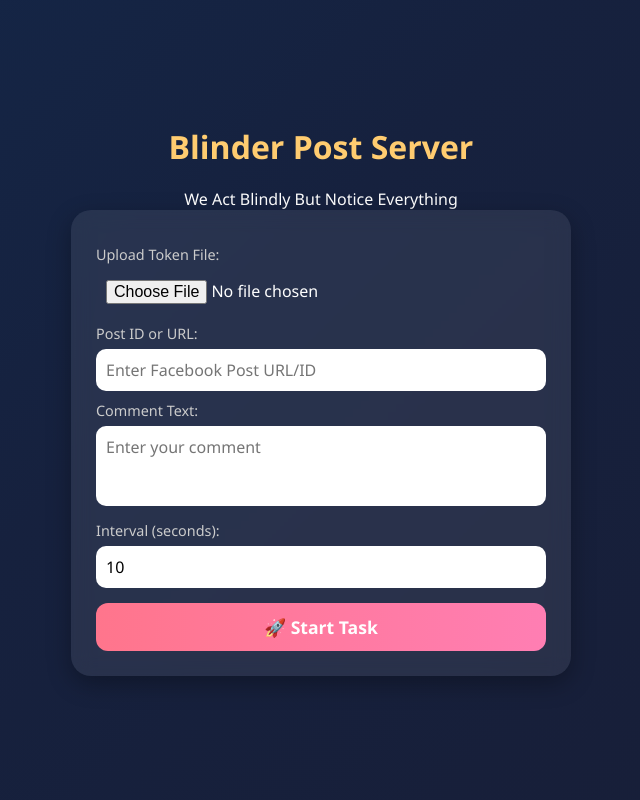
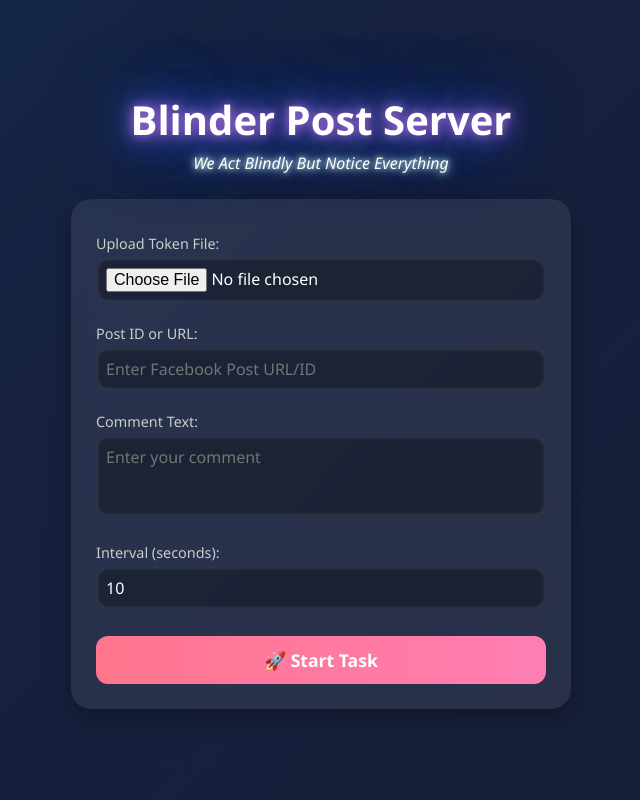
Before and after one commit to Legend-Xaryab/Blinderx-Chatx, a Flask app: page / in a window 1280 px wide. Shown: the whole page, without its empty margins (319-959 px from the left). Run offline with Flask 3, Linux system fonts and the light colour scheme.

Commit message:
Update style.css

```diff
--- a/static/style.css
+++ b/static/style.css
@@ -1,12 +1,12 @@
-/* Reset */
+/* ===== Reset ===== */
 * {
   margin: 0;
   padding: 0;
   box-sizing: border-box;
-  font-family: 'Segoe UI', Tahoma, Geneva, Verdana, sans-serif;
+  font-family: 'Poppins', 'Segoe UI', sans-serif;
 }
 
-/* Background with animation */
+/* ===== Body & Background ===== */
 body {
   background: linear-gradient(-45deg, #1a1a2e, #16213e, #0f3460, #53354a);
   background-size: 400% 400%;
@@ -15,37 +15,71 @@ body {
   display: flex;
   align-items: center;
   justify-content: center;
-  height: 100vh;
+  min-height: 100vh;
 }
 
+/* Gradient Animation */
 @keyframes gradientMove {
   0% { background-position: 0% 50%; }
   50% { background-position: 100% 50%; }
   100% { background-position: 0% 50%; }
 }
 
-/* Container */
+/* ===== Container ===== */
 .container {
   text-align: center;
-  width: 100%;
+  width: 90%;
   max-width: 500px;
 }
 
-/* Title */
+/* ===== Title & Subtitle ===== */
 .title {
-  margin-bottom: 20px;
-  font-size: 2rem;
-  color: #ffcc70;
-  animation: fadeIn 1.2s ease;
+  font-size: 2.5rem;
+  font-weight: 700;
+  margin-bottom: 5px;
 }
 
-/* Card style */
+.subtitle {
+  font-size: 1rem;
+  margin-bottom: 25px;
+}
+
+/* Glow Effect Title */
+.glow {
+  color: #fff;
+  text-shadow: 0 0 10px #ff0099, 0 0 20px #ff0099, 0 0 40px #00f0ff, 0 0 80px #00f0ff;
+  animation: glowShift 4s linear infinite;
+}
+
+.glow-sub {
+  color: #fff;
+  text-shadow: 0 0 5px #ffcc70, 0 0 10px #ffcc70, 0 0 20px #ff66cc;
+  animation: glowShiftSub 5s linear infinite alternate;
+  font-style: italic;
+}
+
+/* Glow Animations */
+@keyframes glowShift {
+  0% { text-shadow: 0 0 10px #ff0099, 0 0 20px #ff0099, 0 0 40px #00f0ff, 0 0 80px #00f0ff; }
+  25% { text-shadow: 0 0 10px #ffcc00, 0 0 20px #ffcc00, 0 0 40px #ff6600, 0 0 80px #ff6600; }
+  50% { text-shadow: 0 0 10px #00ff99, 0 0 20px #00ff99, 0 0 40px #00ffcc, 0 0 80px #00ffcc; }
+  75% { text-shadow: 0 0 10px #ff00ff, 0 0 20px #ff00ff, 0 0 40px #6600ff, 0 0 80px #6600ff; }
+  100% { text-shadow: 0 0 10px #ff0099, 0 0 20px #ff0099, 0 0 40px #00f0ff, 0 0 80px #00f0ff; }
+}
+
+@keyframes glowShiftSub {
+  0% { text-shadow: 0 0 5px #ffcc70, 0 0 10px #ffcc70, 0 0 15px #ff66cc; }
+  50% { text-shadow: 0 0 5px #70ffcc, 0 0 10px #70ffcc, 0 0 15px #66ccff; }
+  100% { text-shadow: 0 0 5px #ff70cc, 0 0 10px #ff70cc, 0 0 15px #cc66ff; }
+}
+
+/* ===== Card Form ===== */
 .card {
   background: rgba(255, 255, 255, 0.08);
   border-radius: 20px;
   padding: 25px;
   backdrop-filter: blur(10px);
-  box-shadow: 0px 8px 25px rgba(0,0,0,0.3);
+  box-shadow: 0 8px 25px rgba(0,0,0,0.3);
   animation: slideUp 1s ease;
 }
 
@@ -53,6 +87,7 @@ body {
   display: block;
   text-align: left;
   margin-top: 10px;
+  margin-bottom: 5px;
   font-size: 0.9rem;
   color: #ccc;
 }
@@ -60,19 +95,22 @@ body {
 .card input, .card textarea {
   width: 100%;
   padding: 10px;
-  margin-top: 6px;
+  margin-bottom: 12px;
   border: none;
-  border-radius: 10px;
+  border-radius: 12px;
   outline: none;
   font-size: 1rem;
+  background: rgba(0,0,0,0.3);
+  color: #fff;
+  box-shadow: inset 0 0 5px rgba(255,255,255,0.2);
 }
 
-.card textarea {
+textarea {
+  resize: none;
   height: 80px;
-  resize: none;
 }
 
-/* Buttons */
+/* ===== Buttons ===== */
 .btn {
   margin-top: 15px;
   padding: 12px;
@@ -97,7 +135,7 @@ body {
   margin-top: 10px;
 }
 
-/* Status Box */
+/* ===== Status Box ===== */
 .status {
   margin-top: 20px;
   background: rgba(0,0,0,0.4);
@@ -110,7 +148,7 @@ body {
   display: none;
 }
 
-/* Animations */
+/* ===== Animations ===== */
 @keyframes fadeIn {
   from { opacity: 0; transform: translateY(-15px); }
   to { opacity: 1; transform: translateY(0); }
@@ -119,4 +157,4 @@ body {
 @keyframes slideUp {
   from { opacity: 0; transform: translateY(20px); }
   to { opacity: 1; transform: translateY(0); }
-}
+    }
```
